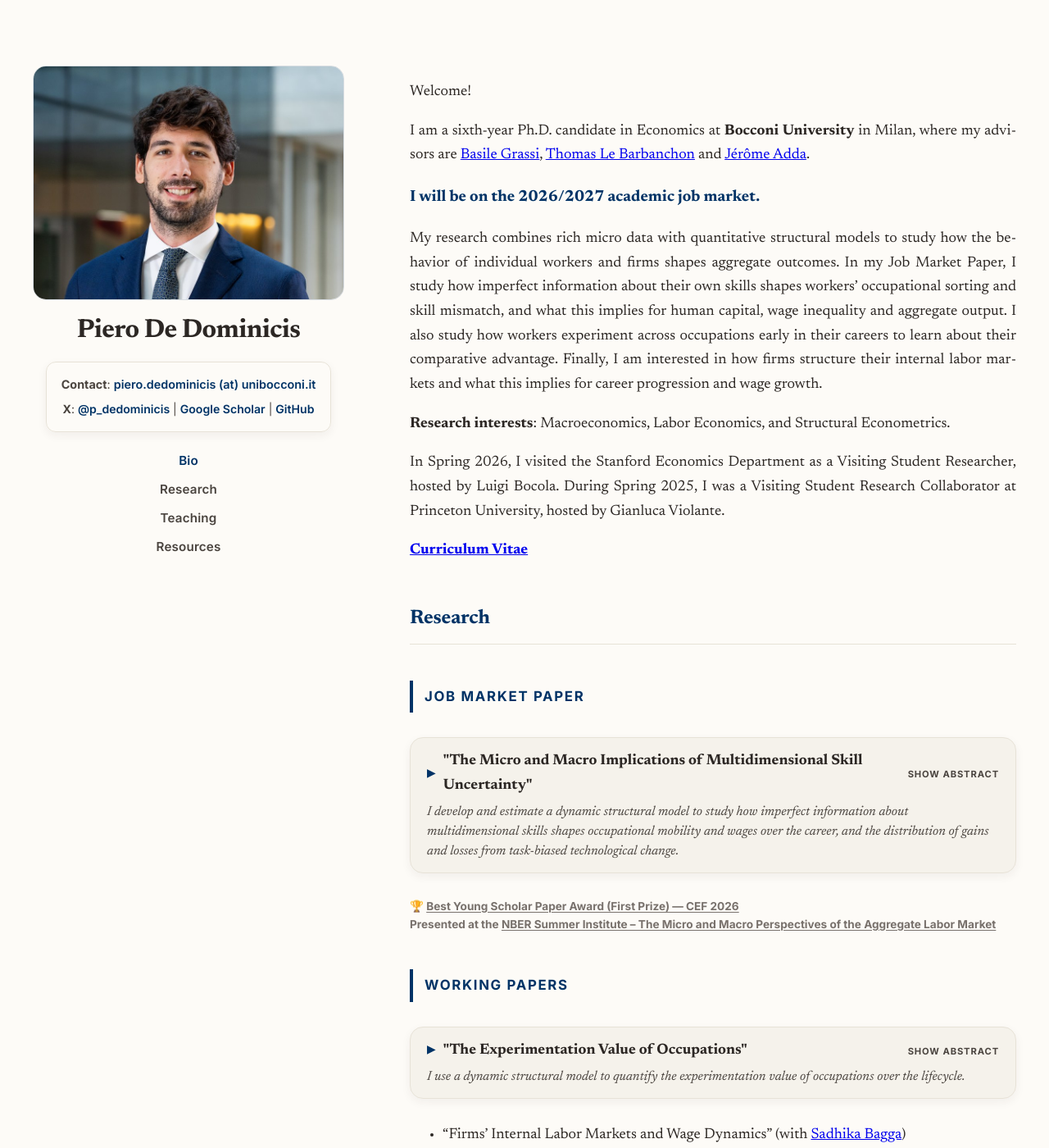
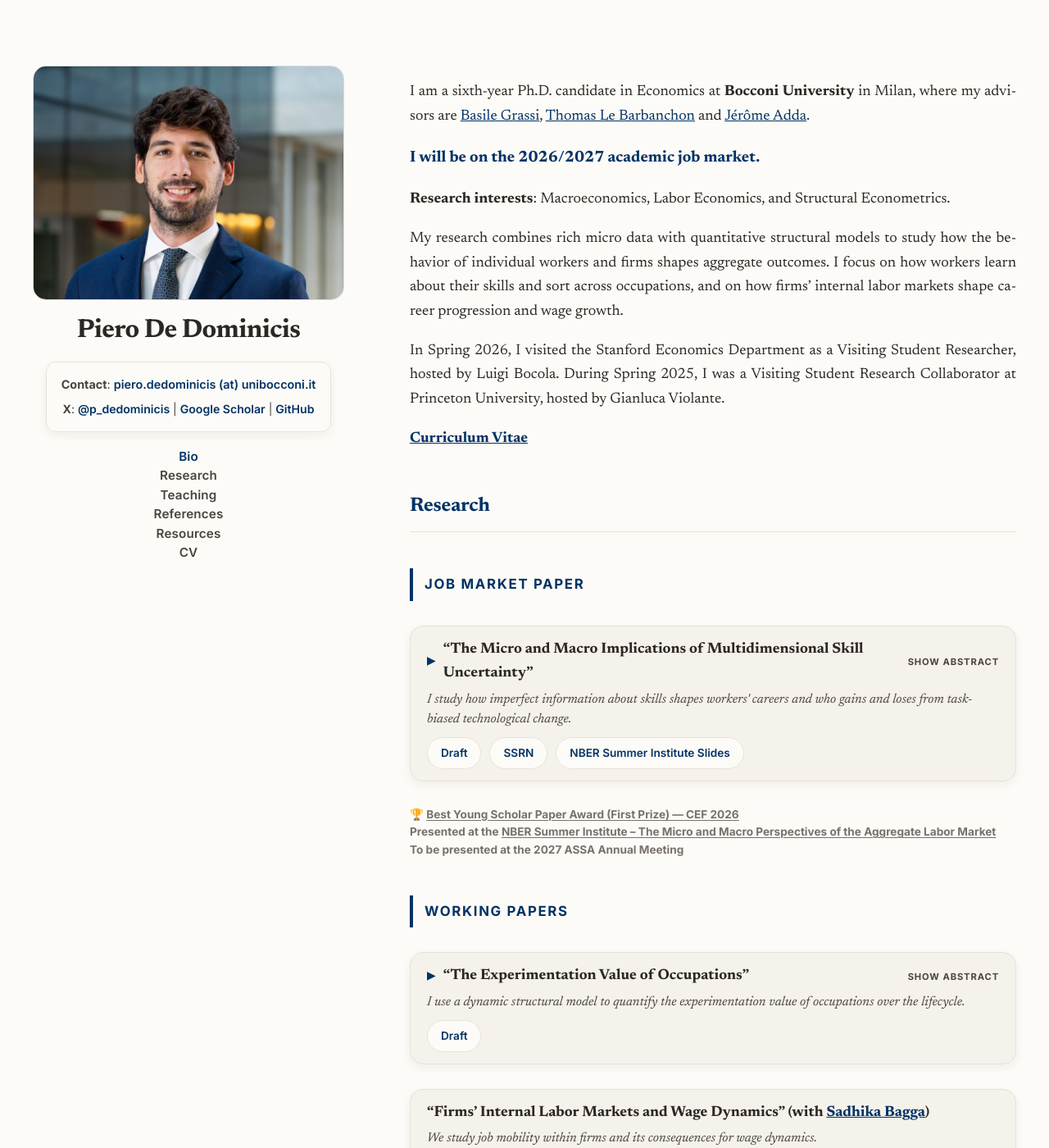
Before and after one commit to peppecon/peppecon.github.io, a Jekyll site: the page built from _pages/about.md, in a window 1280 px wide and 1400 px high. Shown: the whole window at 82% size. Built offline with Jekyll 4.4.1, drawn with Linux system fonts in a browser that asks for light colours; some of the changed text lies outside the part shown.

Commit message:
Improve job market page: visible paper links, references, CV in sidebar, previews
Co-Authored-By: Claude Opus 5.5 <noreply@anthropic.com>

```diff
--- a/_config.yml
+++ b/_config.yml
@@ -47,7 +47,7 @@ author:
   # Academic websites
   academia         : # URL
   arxiv            : # URL - Update with the correct link to your profile
-  googlescholar    : "https://scholar.google.com/citations?user=jM1Udd4AAAAJ&hl=it"
+  googlescholar    : "https://scholar.google.com/citations?user=jM1Udd4AAAAJ&hl=en"
   impactstory      : # URL
   orcid            : # http://orcid.org/XXXX-XXXX-XXXX-XXXX
   semantic         : # URL
@@ -145,7 +145,7 @@ yandex_site_verification :
 
 # Social Sharing
 twitter:
-  username               : &twitter
+  username               : &twitter "p_dedominicis"
 facebook:
   username               :
   app_id                 :
--- a/_layouts/default.html
+++ b/_layouts/default.html
@@ -38,7 +38,9 @@ layout: compress
             <a href="{{ site.baseurl }}/#about" class="section-link" data-target="about">Bio</a>
             <a href="{{ site.baseurl }}/#research" class="section-link" data-target="research">Research</a>
             <a href="{{ site.baseurl }}/#teaching" class="section-link" data-target="teaching">Teaching</a>
+            <a href="{{ site.baseurl }}/#references" class="section-link" data-target="references">References</a>
             <a href="{{ site.baseurl }}/#resources" class="section-link" data-target="resources">Resources</a>
+            <a href="{{ site.baseurl }}/files/curriculum.pdf" class="section-link" target="_blank" rel="noopener noreferrer">CV</a>
           </nav>
         </div>
       </div>
--- a/_pages/about.md
+++ b/_pages/about.md
@@ -2,6 +2,9 @@
 permalink: /
 layout: default
 author_profile: false
+excerpt: "PhD candidate in Economics at Bocconi University, on the 2026/2027 academic job market. I combine rich micro data with quantitative structural models to study how the behavior of individual workers and firms shapes aggregate outcomes."
+header:
+  image: "profile_pic.jpg"
 redirect_from:
   - /about/
   - /about.html
@@ -39,15 +42,13 @@ redirect_from:
 
 <span id="about" class="section-anchor"></span>
 
-Welcome!
-
 I am a sixth-year Ph.D. candidate in Economics at **Bocconi University** in Milan, where my advisors are <a href="https://sites.google.com/site/grassibasile/" target="_blank" rel="noopener noreferrer">Basile Grassi</a>, <a href="https://sites.google.com/site/tlebarbanchon/home" target="_blank" rel="noopener noreferrer">Thomas Le Barbanchon</a> and <a href="https://sites.google.com/site/jeromeadda16/home" target="_blank" rel="noopener noreferrer">Jérôme Adda</a>.
 
 <p class="job-market-note">I will be on the 2026/2027 academic job market.</p>
 
-My research combines rich micro data with quantitative structural models to study how the behavior of individual workers and firms shapes aggregate outcomes. In my Job Market Paper, I study how imperfect information about their own skills shapes workers' occupational sorting and skill mismatch, and what this implies for human capital, wage inequality and aggregate output. I also study how workers experiment across occupations early in their careers to learn about their comparative advantage. Finally, I am interested in how firms structure their internal labor markets and what this implies for career progression and wage growth.
+**Research interests**: Macroeconomics, Labor Economics, and Structural Econometrics.
 
-**Research interests**: Macroeconomics, Labor Economics, and Structural Econometrics.
+My research combines rich micro data with quantitative structural models to study how the behavior of individual workers and firms shapes aggregate outcomes. I focus on how workers learn about their skills and sort across occupations, and on how firms' internal labor markets shape career progression and wage growth.
 
 In Spring 2026, I visited the Stanford Economics Department as a Visiting Student Researcher, hosted by Luigi Bocola. During Spring 2025, I was a Visiting Student Research Collaborator at Princeton University, hosted by Gianluca Violante.
 
@@ -62,9 +63,15 @@ In Spring 2026, I visited the Stanford Economics Department as a Visiting Studen
   <div class="abstract-header">
     <span class="arrow">▶</span>
     <span>
-      "The Micro and Macro Implications of Multidimensional Skill Uncertainty"
+      “The Micro and Macro Implications of Multidimensional Skill Uncertainty”
     </span>
-    <span class="paper-summary">I develop and estimate a dynamic structural model to study how imperfect information about multidimensional skills shapes occupational mobility and wages over the career, and the distribution of gains and losses from task-biased technological change.</span>
+    <span class="paper-summary">I study how imperfect information about skills shapes workers' careers and who gains and loses from task-biased technological change.</span>
+  </div>
+
+  <div class="draft-button">
+    <a href="/files/jmp.pdf" target="_blank" rel="noopener noreferrer">Draft</a>
+    <a href="https://papers.ssrn.com/sol3/papers.cfm?abstract_id=5315959" target="_blank" rel="noopener noreferrer">SSRN</a>
+    <a href="/files/DeDominicisPiero_NBERSI2026.pdf" target="_blank" rel="noopener noreferrer">NBER Summer Institute Slides</a>
   </div>
 
   <div class="abstract-content">
@@ -75,19 +82,14 @@ In Spring 2026, I visited the Stanford Economics Department as a Visiting Studen
       </div>
     </div>
 
-    <div class="draft-button">
-      <a href="/files/jmp.pdf" target="_blank" rel="noopener noreferrer">Draft</a>
-      <a href="https://papers.ssrn.com/sol3/papers.cfm?abstract_id=5315959" target="_blank" rel="noopener noreferrer">SSRN</a>
-      <a href="/files/DeDominicisPiero_NBERSI2026.pdf" target="_blank" rel="noopener noreferrer">NBER Summer Institute Slides</a>
-    </div>
-
   </div>
 
 </div>
 
 <div class="abstract-presentation-info">
   <strong>🏆 <a href="https://comp-econ.com/cef-2026-student-paper/" target="_blank" rel="noopener noreferrer">Best Young Scholar Paper Award (First Prize) — CEF 2026</a></strong><br>
-  <strong>Presented at the <a href="https://www.nber.org/conferences/si-2026-micro-and-macro-perspectives-aggregate-labor-market" target="_blank" rel="noopener noreferrer">NBER Summer Institute – The Micro and Macro Perspectives of the Aggregate Labor Market</a></strong>
+  <strong>Presented at the <a href="https://www.nber.org/conferences/si-2026-micro-and-macro-perspectives-aggregate-labor-market" target="_blank" rel="noopener noreferrer">NBER Summer Institute – The Micro and Macro Perspectives of the Aggregate Labor Market</a></strong><br>
+  <strong>To be presented at the 2027 ASSA Annual Meeting</strong>
 </div>
 
 ### Working Papers
@@ -97,9 +99,13 @@ In Spring 2026, I visited the Stanford Economics Department as a Visiting Studen
   <div class="abstract-header">
     <span class="arrow">▶</span>
     <span>
-      "The Experimentation Value of Occupations"
+      “The Experimentation Value of Occupations”
     </span>
     <span class="paper-summary">I use a dynamic structural model to quantify the experimentation value of occupations over the lifecycle.</span>
+  </div>
+
+  <div class="draft-button">
+    <a href="/files/experimentation_value.pdf" target="_blank" rel="noopener noreferrer">Draft</a>
   </div>
 
   <div class="abstract-content">
@@ -110,24 +116,64 @@ In Spring 2026, I visited the Stanford Economics Department as a Visiting Studen
       </div>
     </div>
 
-    <div class="draft-button">
-      <a href="/files/experimentation_value.pdf" target="_blank" rel="noopener noreferrer">Draft</a>
-    </div>
-
   </div>
 
 </div>
 
-- "Firms' Internal Labor Markets and Wage Dynamics" (with <a href="https://sadhikabagga.github.io/" target="_blank" rel="noopener noreferrer">Sadhika Bagga</a>)<br><em>Draft available upon request</em>
+<div class="abstract-container is-paper">
+
+  <div class="paper-row">
+    <span>“Firms’ Internal Labor Markets and Wage Dynamics” (with <a href="https://sadhikabagga.github.io/" target="_blank" rel="noopener noreferrer">Sadhika Bagga</a>)</span>
+    <span class="paper-summary">We study job mobility within firms and its consequences for wage dynamics.</span>
+  </div>
+
+  <div class="draft-button">
+    <span class="paper-note">Draft available upon request</span>
+  </div>
+
+</div>
+
+### Work in Progress
+
+- "Really Uncertain Firm Dynamics" (with Yoshiya Yokomoto)
+
+- "Monetary Policy Transmission through Trade and Infrastructure Networks" (with Katerina Nikalexi)
+
+- "Behind the EU Miracle: Misallocation, Adoption and Convergence" (with <a href="https://sites.google.com/site/grassibasile/" target="_blank" rel="noopener noreferrer">Basile Grassi</a>)
 
 ## Teaching {#teaching}
 
 *Bocconi University, Milan (Italy)*
 
-* Monetary Theory and Policy (30159, Bachelor) — Fall 2022 – Present
-* Economia – Modulo 2 (Macroeconomia) (30066, Bachelor) — Fall 2022 – Present
-* Financial Macroeconomics (30172, Bachelor) — Fall 2022 – Fall 2024
-* Econometrics (30462, Bachelor) — Fall 2022 – Fall 2024
+* Monetary Theory and Policy (30159, Undergraduate) — Fall 2022 – Present
+* Economia – Modulo 2 (Macroeconomia) (30066, Undergraduate) — Fall 2022 – Present
+* Financial Macroeconomics (30172, Undergraduate) — Fall 2022 – Fall 2024
+* Econometrics (30462, Undergraduate) — Fall 2022 – Fall 2024
+
+## References {#references}
+
+<div class="references-grid">
+  <div class="reference">
+    <strong><a href="https://sites.google.com/site/grassibasile/" target="_blank" rel="noopener noreferrer">Basile Grassi</a></strong><br>
+    Department of Economics, Bocconi University<br>
+    <a href="mailto:basile.grassi@unibocconi.it">basile.grassi@unibocconi.it</a>
+  </div>
+  <div class="reference">
+    <strong><a href="https://sites.google.com/site/tlebarbanchon/home" target="_blank" rel="noopener noreferrer">Thomas Le Barbanchon</a></strong><br>
+    Department of Economics, Bocconi University<br>
+    <a href="mailto:thomas.lebarbanchon@unibocconi.it">thomas.lebarbanchon@unibocconi.it</a>
+  </div>
+  <div class="reference">
+    <strong><a href="https://sites.google.com/site/jeromeadda16/home" target="_blank" rel="noopener noreferrer">Jérôme Adda</a></strong><br>
+    Department of Economics, Bocconi University<br>
+    <a href="mailto:jerome.adda@unibocconi.it">jerome.adda@unibocconi.it</a>
+  </div>
+  <div class="reference">
+    <strong>Luigi Bocola</strong><br>
+    Department of Economics, Stanford University<br>
+    <a href="mailto:lbocola@stanford.edu">lbocola@stanford.edu</a>
+  </div>
+</div>
 
 ## Resources {#resources}
 
--- a/_sass/modern-layout.scss
+++ b/_sass/modern-layout.scss
@@ -188,7 +188,7 @@ html.modern-layout {
   display: flex;
   flex-direction: column;
   align-items: center;
-  gap: 6px;
+  gap: 3px;
   width: 100%;
   max-width: 380px;
   margin: 0 auto;
@@ -200,7 +200,8 @@ html.modern-layout {
   align-items: center;
   justify-content: center;
   gap: 8px;
-  padding: 2px 0;
+  padding: 0;
+  line-height: 1.35;
   background: none;
   border: none;
   box-shadow: none;
@@ -318,6 +319,14 @@ html {
 /* Section Headings */
 .content-section {
   width: 100%;
+}
+
+.content-section a {
+  color: var(--accent-color);
+}
+
+.content-section a:hover {
+  color: var(--accent-hover);
 }
 
 /* One fixed column: every block (text, headings, paper panels) shares the
@@ -471,14 +480,43 @@ html {
   min-width: 0;
 }
 
-.paper-summary {
+.abstract-header .paper-summary {
   order: 1;
   flex-basis: 100%;
+}
+
+.paper-summary {
   font-size: 1rem;
   font-style: italic;
   font-weight: 400;
   line-height: 1.5;
   color: var(--text-secondary);
+}
+
+/* Paper with no abstract to open: same box, no toggle */
+.paper-row {
+  display: flex;
+  flex-direction: column;
+  gap: 4px;
+  padding: 14px 20px 10px;
+  font-weight: 700;
+}
+
+.paper-note {
+  font-family: var(--font-sans);
+  font-size: 0.85rem;
+  font-style: italic;
+  color: var(--text-muted);
+}
+
+/* Paper links stay visible below the row, without opening the box */
+.is-paper .abstract-header {
+  padding-bottom: 10px;
+}
+
+.is-paper > .draft-button {
+  margin: 0;
+  padding: 0 20px 14px;
 }
 
 /* "Show" / "Hide" cue so the row is visibly a control */
@@ -597,6 +635,19 @@ html {
   display: none !important;
 }
 
+/* References */
+.references-grid {
+  display: grid;
+  grid-template-columns: 1fr 1fr;
+  gap: 22px 32px;
+}
+
+.reference {
+  font-size: 1rem;
+  line-height: 1.5;
+  overflow-wrap: anywhere;
+}
+
 /* Responsive */
 @media (max-width: 900px) {
   .layout-wrapper {
@@ -637,3 +688,27 @@ html {
     height: 700px !important;
   }
 }
+
+/* Phones: justified text leaves wide gaps, and the cue squeezes long titles */
+@media (max-width: 600px) {
+  .content-section > p,
+  .content-section > ul,
+  .content-section > ol,
+  .content-section > blockquote,
+  .abstract-text {
+    text-align: left;
+    hyphens: manual;
+    -webkit-hyphens: manual;
+  }
+
+  .is-paper .abstract-header::after {
+    order: 2;
+    flex-basis: 100%;
+    margin-left: 0;
+    padding-left: 0;
+  }
+
+  .references-grid {
+    grid-template-columns: 1fr;
+  }
+}
--- a/assets/js/abstracts.js
+++ b/assets/js/abstracts.js
@@ -12,7 +12,10 @@
             newHeader.setAttribute('aria-expanded', 'false');
 
             const toggle = function (header) {
-                const content = header.nextElementSibling;
+                let content = header.nextElementSibling;
+                while (content && !content.classList.contains('abstract-content')) {
+                    content = content.nextElementSibling;
+                }
                 const isExpanded = content.style.display === 'block';
 
                 content.style.display = isExpanded ? 'none' : 'block';
```
Also changed, not shown: 2 other files.
